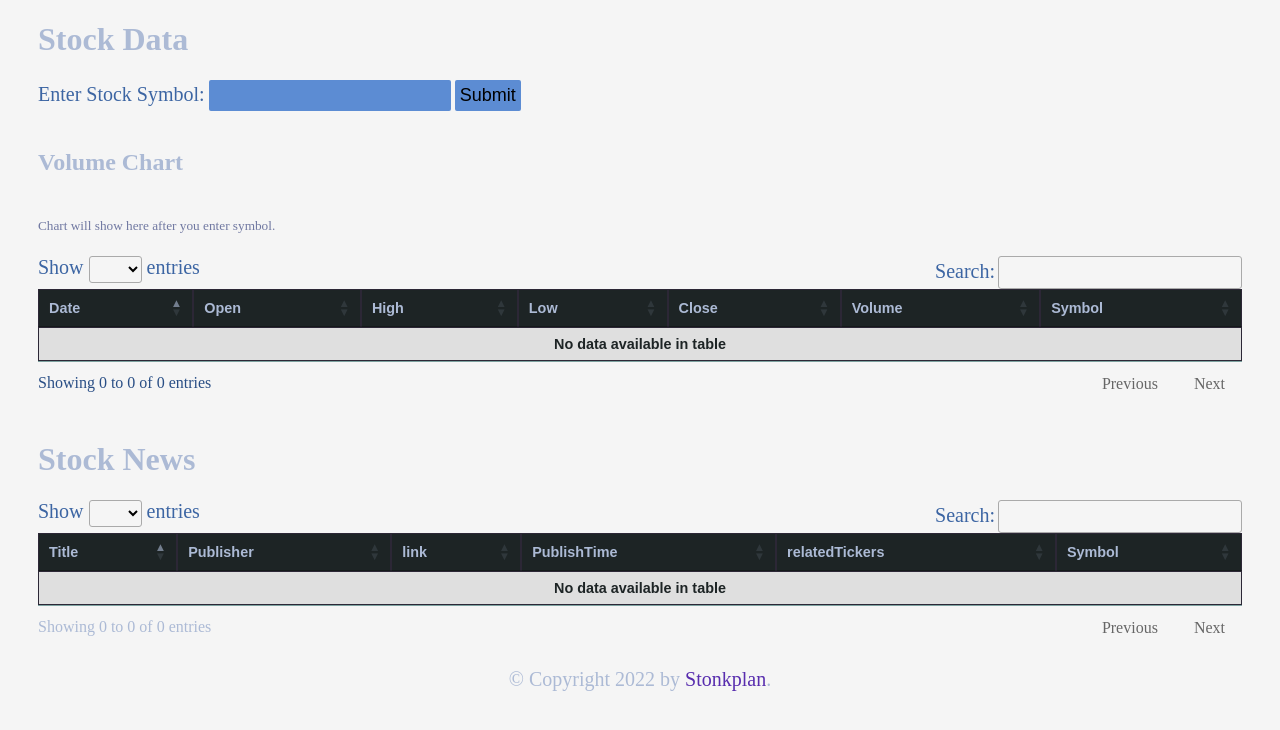
After one commit to Imsach/flaskstockly, a Flask app: template templates/index3.html in a window 1280 px wide. The commit adds this page. Shown: the top 730 px of the page. Run offline with Flask 2, Linux system fonts and the light colour scheme; the template is opened without the code that fills it, so the values that code supplies are empty; parts of the project's set-up code (start-up, migrations or seed data) failed here and were passed over; some libraries are stand-ins or nearby versions.

Commit message:
added sqlite3 and yfinance to query data and plot

```diff
--- a/main.py
+++ b/main.py
@@ -23,7 +23,7 @@ from pandas import DataFrame
 import time
 from random import shuffle
 from datetime import datetime
-import secapi # Importing API key from secapi
+import secapi # To import API key from secapi
 import socket # Used to get the IP address of the user's machine.
 from bs4 import BeautifulSoup # Used for web scraping.
 from selenium import webdriver # Used to control a browser programmatically.
--- a/templates/base2.html
+++ b/templates/base2.html
@@ -2,7 +2,7 @@
 <html>
   <head>
     <meta charset="UTF-8">
-    <!-- <title>{{ sss }}</title> -->
+    <meta name="viewport" content="width=device-width, initial-scale=1">
     <link rel= "stylesheet" type= "text/css" href= "{{ url_for('static',filename='main.css') }}">
   </head>
   <body>
--- a/templates/index2.html
+++ b/templates/index2.html
@@ -2,7 +2,6 @@
 
 {% block content %}
 <title>Stock Dashboard</title>
-<!-- <section class="container"> -->
 <div id="loading2"><h1 style="text-align:center; margin-top: 100px">Loading...</h1></div>
 <h4><p style="text-align:center"><button onclick="window.location.href='/run2'">=Trending Stocks=</button>____<button onclick="window.location.href='/run'", title="Click on Refresh Dashboard once clicked on 'Run SPY 500'">=Run SPY500=</button>____<button onclick="window.location.href='/view'">=Refresh Dashboard=</button>___<input id="txt" name="addstock" type="text" maxlength="5" size="5">
 <input id='button' type="button" value="add stock" onclick="location.href='http://{{ip}}/'+document.getElementById('txt').value"></p>
@@ -61,7 +60,7 @@
 <script type="text/javascript" src="https://ajax.googleapis.com/ajax/libs/jquery/3.6.0/jquery.min.js"></script>
 <link rel="stylesheet" type="text/css" href="https://cdn.datatables.net/1.10.16/css/jquery.dataTables.css">
 <script type="text/javascript" src="https://cdn.datatables.net/1.10.16/js/jquery.dataTables.js"></script>
-</head><body><script type="text/javascript">$(document).ready(function(){$('table').DataTable({
+<script type="text/javascript">$(document).ready(function(){$('table').DataTable({
     "pageLength": 15,
     order: [[10, 'desc']]
 });});</script>
--- /dev/null
+++ b/templates/index3.html
@@ -0,0 +1,105 @@
+{% extends "base2.html" %}
+{% block content %}
+    <title>Stock Data</title>
+    <div id="loading2"><h1 style="text-align:center; margin-top: 100px">Loading...</h1></div>
+    <div class="container">
+        <h1>Stock Data</h1>
+    <form action="/stock_data" method="get">
+        <label for="symbol">Enter Stock Symbol:</label>
+        <input type="text" id="symbol" name="symbol">
+        <input type="submit" value="Submit">
+    </form>
+    <br>
+    <h2>Volume Chart</h2>
+    <div style="display: flex;">
+    {% if chart_exists %}
+        <iframe src="{{ url_for('static', filename='volume_date.html') }}" style="width: 100%; height: 400px; border: none;"></iframe>
+    {% else %}
+        <h5>Chart will show here after you enter symbol.</h5>
+    {% endif %}</div>
+      <table>
+        <thead>
+          <tr>
+            <th>Date</th>
+            <th>Open</th>
+            <th>High</th>
+            <th>Low</th>
+            <th>Close</th>
+            <th>Volume</th>
+            <th>Symbol</th>
+          </tr>
+        </thead>
+        <tbody>
+          {% for row in data %}
+          <tr>
+            <td>{{ row[0] }}</td>
+            <td>{{ row[1] }}</td>
+            <td>{{ row[2] }}</td>
+            <td>{{ row[3] }}</td>
+            <td>{{ row[4] }}</td>
+            <td>{{ row[5] }}</td>
+            <td>{{ row[6] }}</td>
+          </tr>
+          {% endfor %}
+        </tbody>
+      </table>
+      <br>
+      <h1>Stock News</h1>
+
+      <table>
+        <thead>
+          <tr>
+            <th>Title</th>
+            <th>Publisher</th>
+            <th>link</th>
+            <th>PublishTime</th>
+            <th>relatedTickers</th>
+            <th>Symbol</th>
+          </tr>
+        </thead>
+        <tbody>
+          {% for row in newsData %}
+          <tr>
+            <td><a href="{{ row[2] }}" target="_blank">{{ row[0]}}</a></td>
+            <td>{{ row[1] }}</td>
+            <td><a href="{{ row[2] }}" target="_blank">{{ row[2]}}</a></td>
+            <td>{{ row[3] }}</td>
+            <td>{{ row[4] }}</td>
+            <td>{{ row[5] }}</td>
+          </tr>
+          {% endfor %}
+        </tbody>
+      </table>
+    </div>
+    <style>
+        /* Add CSS for responsive design */
+        /* Media Queries */
+        @media screen and (max-width: 600px) {
+            body {
+                font-size: 16px;
+            }
+            h1, h2 {
+                font-size: 18px;
+            }
+        }
+    </style>
+    {% block scripts %}
+    <script type="text/javascript" src="https://ajax.googleapis.com/ajax/libs/jquery/3.6.0/jquery.min.js"></script>
+<link rel="stylesheet" type="text/css" href="https://cdn.datatables.net/1.10.16/css/jquery.dataTables.css">
+<script type="text/javascript" src="https://cdn.datatables.net/1.10.16/js/jquery.dataTables.js"></script>
+<script type="text/javascript">$(document).ready(function(){$('table').DataTable({
+    "pageLength": 15,
+    // order: [[10, 'desc']]
+});});</script>
+  <script>
+    $(window).on('load', function () {
+      $('#loading').hide();
+    })
+  </script>
+  <script>
+    $(window).on('load', function () {
+        $('#loading2').hide();
+    });
+</script>
+    {% endblock %}
+{% endblock %}
```
Also changed, not shown: requirements.txt (+15 -1 lines), yapp.py (added, +89 -0 lines).
